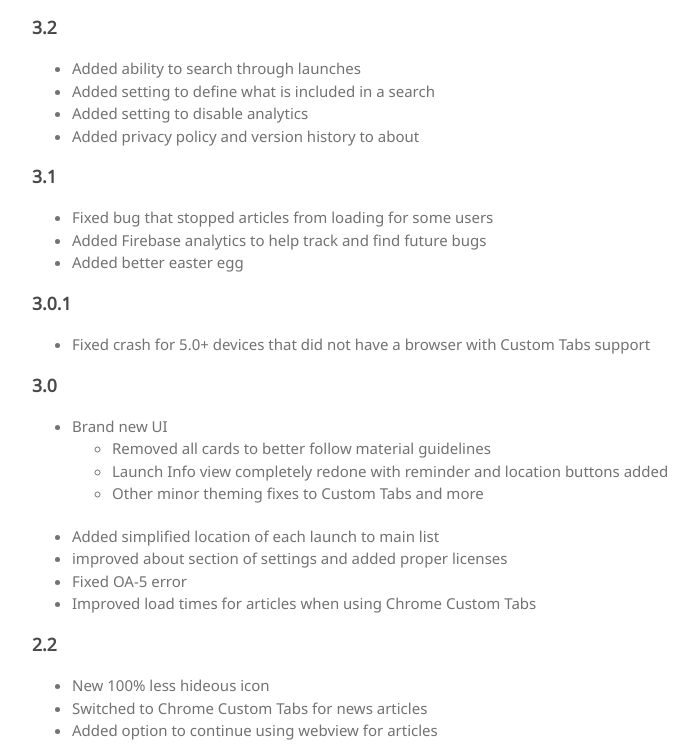
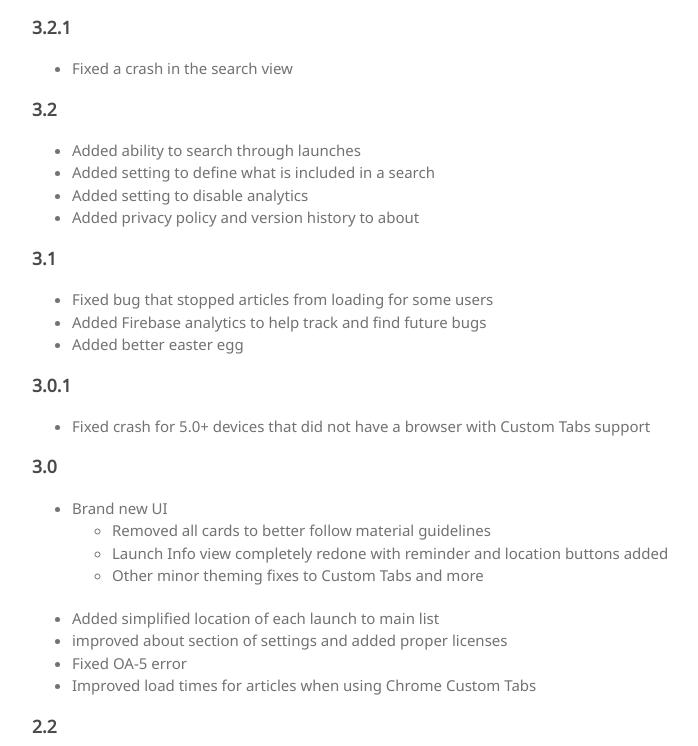
Before and after one commit to jacobgb24/Launch-Companion, a plain HTML site: page version_history.html in a window 1280 px wide. Shown: the part 112-858 px from the top of the page, without its empty margins (26-724 px from the left). Drawn offline with Linux system fonts and the light colour scheme.

Commit message:
Update version_history.html

```diff
--- a/version_history.html
+++ b/version_history.html
@@ -22,8 +22,12 @@
       </header>
       <section>
 
+<h3>3.2.1</h3>
+<ul>
+  <li>Fixed a crash in the search view</li>
+</ul>
+
 <h3>3.2</h3>
-
 <ul>
   <li>Added ability to search through launches</li>
   <li>Added setting to define what is included in a search</li>
@@ -32,7 +36,6 @@
 </ul>
 
 <h3>3.1</h3>
-
 <ul>
   <li>Fixed bug that stopped articles from loading for some users</li>
   <li>Added Firebase analytics to help track and find future bugs</li>
@@ -40,13 +43,11 @@
 </ul>
 
 <h3>3.0.1</h3>
-
 <ul>
   <li>Fixed crash for 5.0+ devices that did not have a browser with Custom Tabs support</li>
 </ul>
 
 <h3>3.0</h3>
-
 <ul>
   <li>Brand new UI
   <ul>
@@ -62,7 +63,6 @@
 </ul>
 
 <h3>2.2</h3>
-
 <ul>
   <li>New 100% less hideous icon</li>
   <li>Switched to Chrome Custom Tabs for news articles</li>
@@ -72,14 +72,12 @@
 </ul>
 
 <h3>2.1.1</h3>
-
 <ul>
   <li>Fixed news feed </li>
   <li>Added option in settings to email the developer</li>
 </ul>
 
 <h3>2.1</h3>
-
 <ul>
   <li>Fixed daylight savings issues(times now correct)</li>
   <li>Added permissions request for marshmallow</li>
@@ -87,7 +85,6 @@
 </ul>
 
 <h3>2.0</h3>
-
 <ul>
   <li>Renamed app to Launch Companion</li>
   <li>Added brand new section for news articles from spacenews.com</li>
@@ -97,14 +94,12 @@
 </ul>
 
 <h3>1.2.1</h3>
-
 <ul>
   <li>Updated settings and permissions to reflect new reminder</li>
   <li>Changed minor phrasing for various menu options</li>
 </ul>
 
 <h3>1.2</h3>
-
 <ul>
   <li>Fixed parsing error that caused list to be empty</li>
   <li>Fixed cache loading so app will load previous list if it can't update</li>
@@ -113,7 +108,6 @@
 </ul>
 
 <h3>1.1</h3>
-
 <ul>
   <li>Updated refresh to match material design (pull down to update list)</li>
   <li>Added images for 3 more rockets</li>
@@ -122,20 +116,17 @@
 </ul>
 
 <h3>1.0.2</h3>
-
 <ul>
   <li>Fixed another date error (timezones are evil)</li>
   <li>Added option to launch SpaceFlight Now in browser</li>
 </ul>
 
 <h3>1.0.1</h3>
-
 <ul>
   <li>Fixed minor spelling error and issue with date formatting</li>
 </ul>
 
 <h3>1.0</h3>
-
 <ul>
   <li>Initial release</li>
 </ul>
```
Lines whose indentation alone changed are shown as unchanged.
